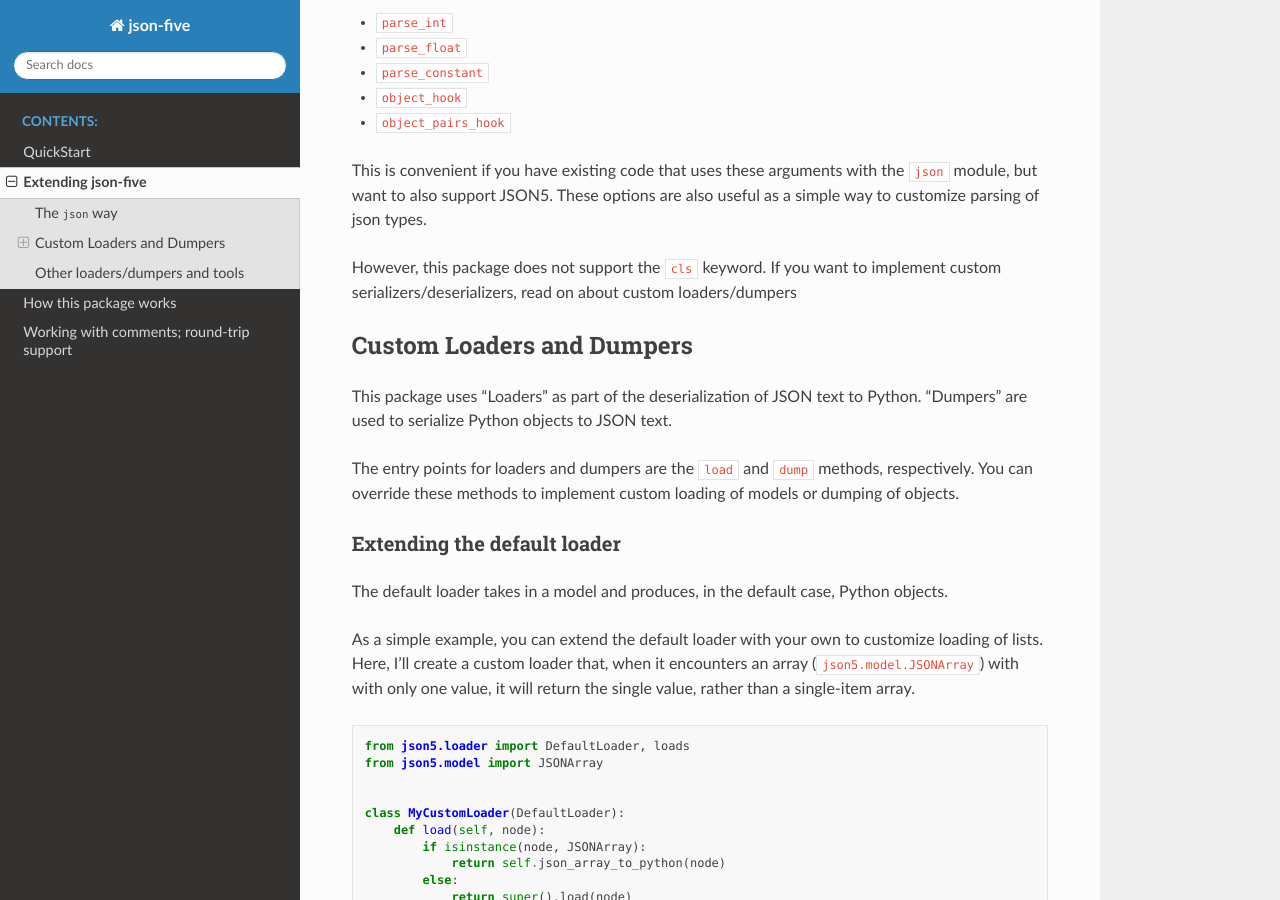
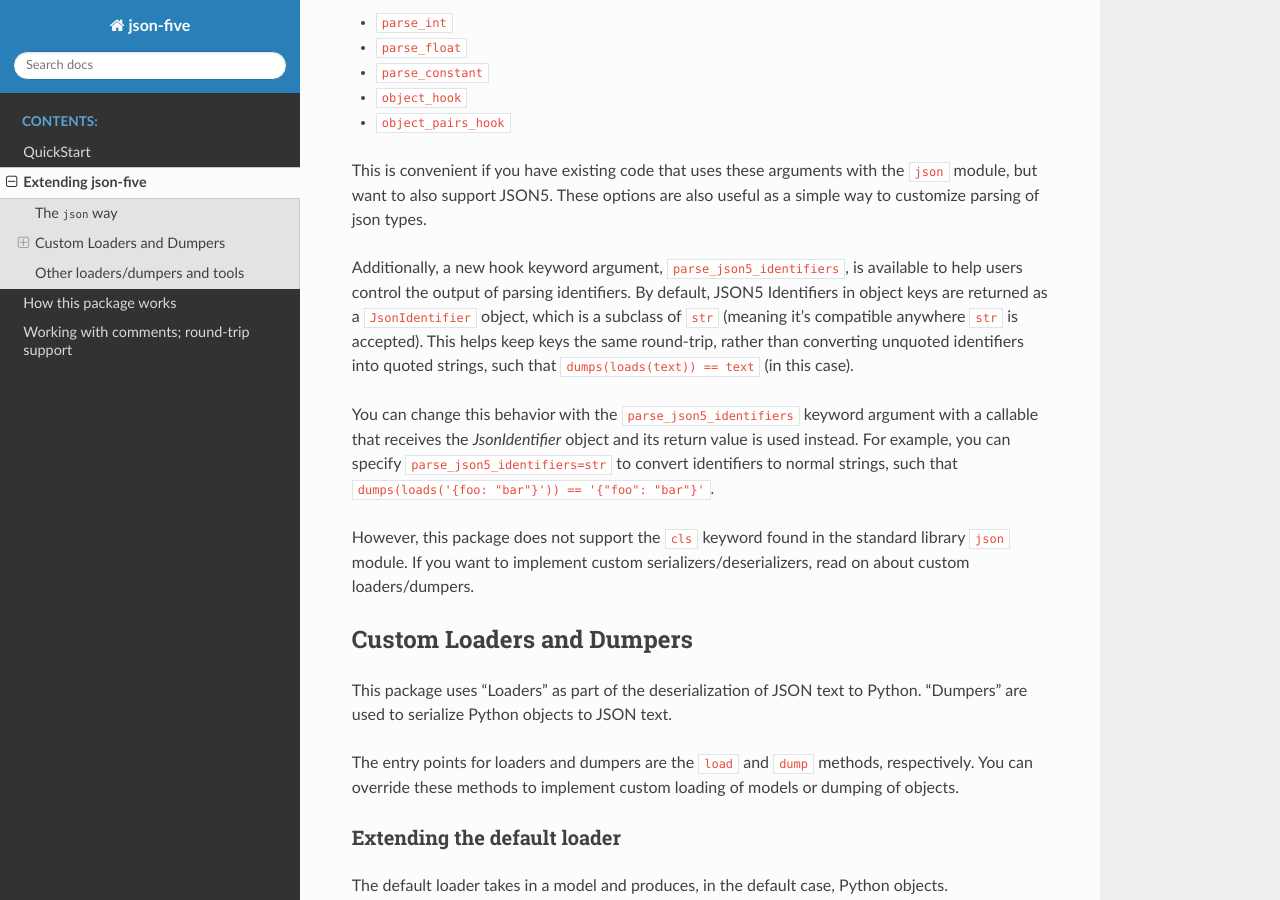
Before and after one commit to spyoungtech/json-five, a Sphinx documentation site: the page built from docs/extending.rst, in a window 1280 px wide and 900 px high, scrolled down 280 px. Built offline with Sphinx 7.4.7 and the Read the Docs theme 2.0.0, drawn with Linux system fonts in a browser that asks for light colours.

Commit message:
update docs

```diff
--- a/docs/extending.rst
+++ b/docs/extending.rst
@@ -18,8 +18,18 @@ you can provide the following arguments that have the same meaning as in ``json.
 This is convenient if you have existing code that uses these arguments with the ``json`` module, but want to also
 support JSON5. These options are also useful as a simple way to customize parsing of json types.
 
-However, this package does not support the ``cls`` keyword. If you want to implement custom serializers/deserializers,
-read on about custom loaders/dumpers
+Additionally, a new hook keyword argument, ``parse_json5_identifiers``, is available to help users control the
+output of parsing identifiers. By default, JSON5 Identifiers in object keys are returned as a ``JsonIdentifier`` object,
+which is a subclass of ``str`` (meaning it's compatible anywhere ``str`` is accepted).
+This helps keep keys the same round-trip, rather than converting unquoted identifiers into quoted strings, such that
+``dumps(loads(text)) == text`` (in this case).
+
+You can change this behavior with the ``parse_json5_identifiers`` keyword argument with a callable that receives the `JsonIdentifier` object
+and its return value is used instead. For example, you can specify ``parse_json5_identifiers=str`` to convert identifiers
+to normal strings, such that ``dumps(loads('{foo: "bar"}')) == '{"foo": "bar"}'``.
+
+However, this package does not support the ``cls`` keyword found in the standard library ``json`` module.
+If you want to implement custom serializers/deserializers, read on about custom loaders/dumpers.
 
 
 Custom Loaders and Dumpers
```
Also changed, not shown: README.md (+121 -25 lines).
